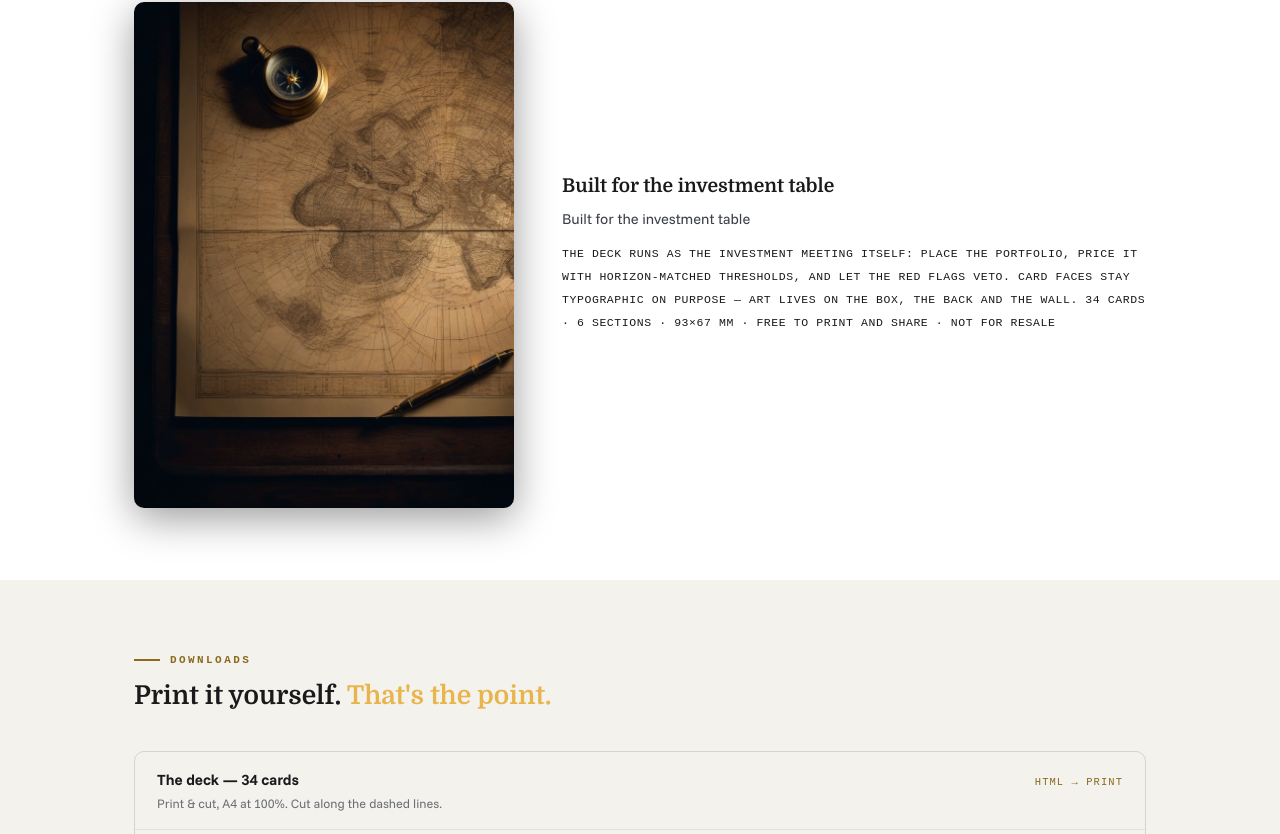
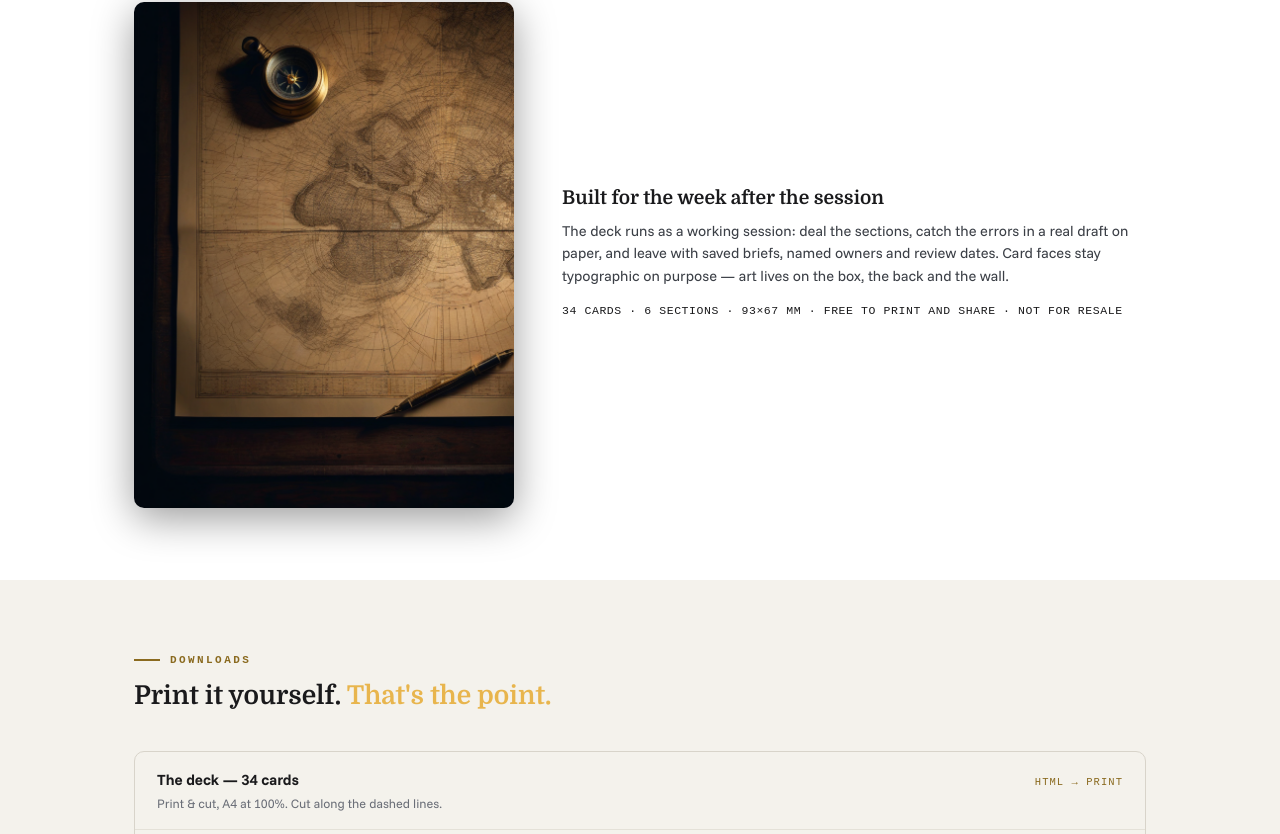
Before and after one commit to michael-borck/strategy-deck, a plain HTML site: page index.html in a window 1280 px wide. Shown: the part 1638-2472 px from the top of the page. Drawn offline with Linux system fonts and the light colour scheme; a web font is replaced by a local one.

```diff
--- a/index.html
+++ b/index.html
@@ -18,7 +18,7 @@ h1,h2,h3{font-family:var(--serif);line-height:1.15}
 .wrap{max-width:1060px;margin:0 auto;padding:0 24px}
 .hero{position:relative;background:var(--bg);color:#fff;overflow:hidden}
 .hero .bg{position:absolute;inset:0;background:url('assets/art/banner.png') center/cover;opacity:.42}
-.hero .bg::after{content:"";position:absolute;inset:0;background:linear-gradient(90deg,rgba(16,20,18,.96) 0%,rgba(16,20,18,.7) 48%,rgba(16,20,18,.25) 100%)}
+.hero .bg::after{content:"";position:absolute;inset:0;background:linear-gradient(90deg,rgba(10,14,12,.96) 0%,rgba(10,14,12,.7) 48%,rgba(10,14,12,.25) 100%)}
 .hero .wrap{position:relative;z-index:1}
 .hero .wrap{position:relative;padding:110px 24px 120px;max-width:1060px}
 .hero h1{font-size:clamp(30px,4.6vw,46px);margin:14px 0 0}
@@ -62,7 +62,7 @@ footer{background:var(--bg);color:rgba(255,255,255,.55);padding:34px 0}
 footer .wrap{display:flex;justify-content:space-between;gap:16px;flex-wrap:wrap;font-family:var(--mono);font-size:11px;letter-spacing:.08em;text-transform:uppercase}
 footer .tag{color:var(--gold)}
 </style></head><body>
-<div class="hero"><div class="wrap">
+<div class="hero"><div class="bg"></div><div class="wrap">
 <div class="kicker">A free deck of moves</div>
 <h1>Choosing where to invest in AI.<br><em>Fund what it multiplies.</em></h1>
 <p class="lede">Thirty-four cards for executives: <b>frame</b> the portfolio, check the <b>foundations</b>, <b>balance</b> the horizons, price the <b>investment</b> honestly, <b>adopt</b> in phases, and keep the <b>decide</b> discipline when the pitch is exciting.</p>
@@ -89,9 +89,9 @@ footer .tag{color:var(--gold)}
     <div class="split">
       <img src="assets/art/cover.png" alt="The Strategy Deck box art: an aged contour map with brass dividers under lamplight">
       <div>
-        <h3>Built for the investment table</h3>
-        <p>Built for the investment table</p>
-        <div class="facts">The deck runs as the investment meeting itself: place the portfolio, price it with horizon-matched thresholds, and let the red flags veto. Card faces stay typographic on purpose — art lives on the box, the back and the wall. 34 cards · 6 sections · 93×67 mm · Free to print and share · not for resale</div>
+        <h3>Built for the week after the session</h3>
+        <p>The deck runs as a working session: deal the sections, catch the errors in a real draft on paper, and leave with saved briefs, named owners and review dates. Card faces stay typographic on purpose — art lives on the box, the back and the wall.</p>
+        <div class="facts">34 cards · 6 sections · 93×67 mm · Free to print and share · not for resale</div>
       </div>
     </div>
   </div>
```
